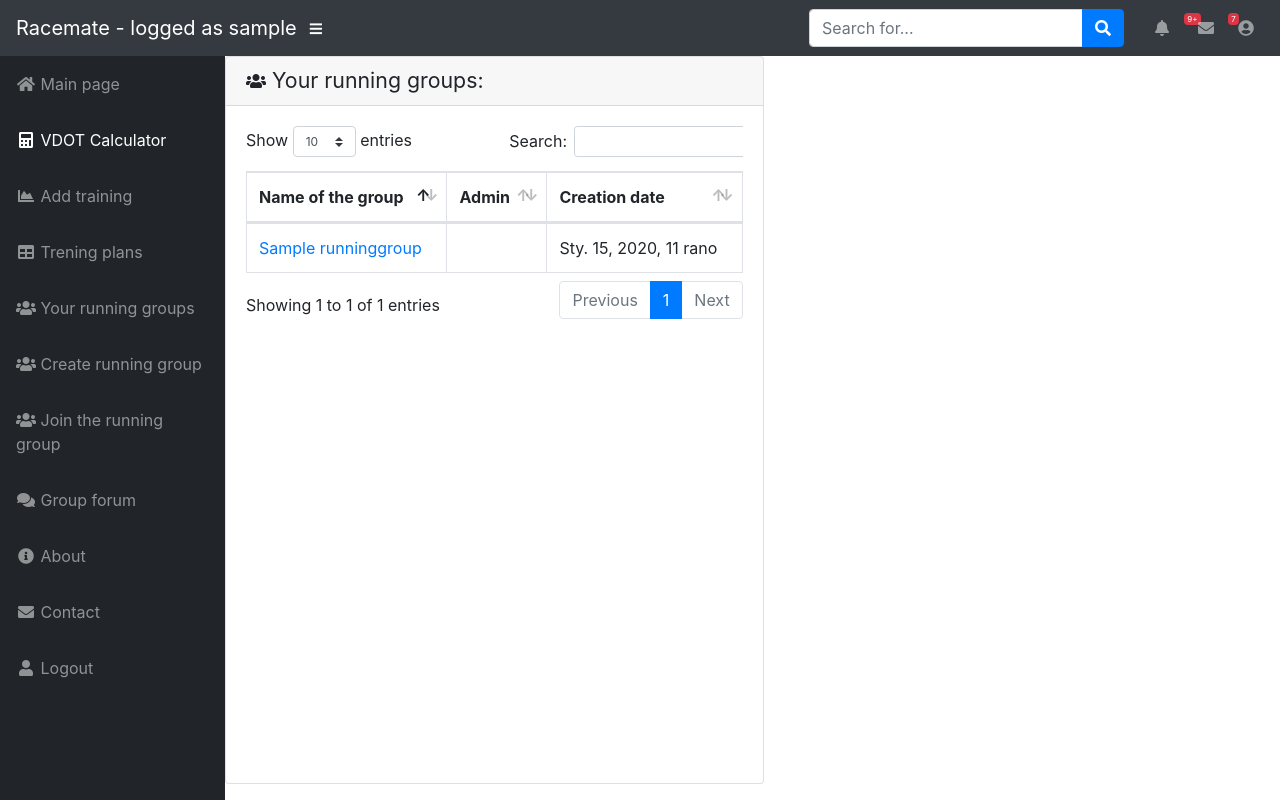
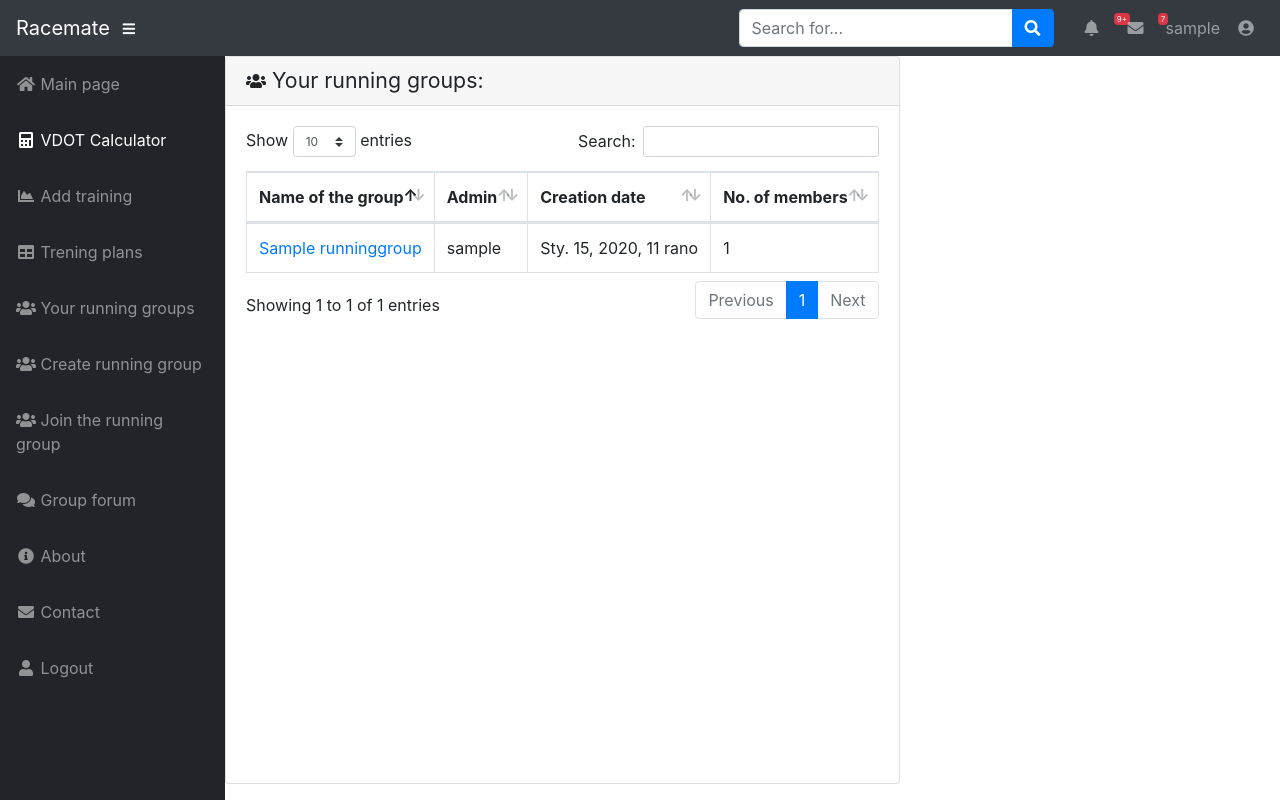
Before and after one commit to przemyslawkulak/Racemate-aplikacja-biegowa, a Django app: page /showgroups/ in a window 1280 px wide. Run offline with Django 3.2, Linux system fonts and the light colour scheme; a user stored in the database is signed in; tables that the repository leaves empty hold one stand-in row (values such as "Sample post"); some libraries are stand-ins or nearby versions.

Commit message:
index update showgroups showing - admin and group members

```diff
--- a/group/templates/group/showgroups.html
+++ b/group/templates/group/showgroups.html
@@ -17,17 +17,18 @@
                       <th>Name of the group</th>
                       <th>Admin</th>
                       <th>Creation date</th>
+                         <th>No. of members</th>
 
                     </tr>
                   </thead>
                 <tbody>
-                    {% for i in group %}
+                    {% for i in groups %}
                     <tr>
 
                         <td><a href='/running_group/{{i.id}}'>{{i.name}}</a></td>
-                      <td>{{i.admin.username}}</td>
+                      <td>{{i.admins}}</td>
                       <td>{{i.date}}</td>
-
+                        <td>{{i.members}}</td>
                     {% endfor%}
                     </tr>
 
--- a/group/views.py
+++ b/group/views.py
@@ -17,6 +17,20 @@ class RunningGroupView(LoginRequiredMixin, View):
 
         return render(request, 'group/running-group.html', {'user': user, "group": group})
 
+
+class ShowGroupsView(LoginRequiredMixin, View):
+    def get(self, request):
+        groups = []
+        admin = []
+        group = RunningGroup.objects.all().filter(members=request.user)
+        for i in group:
+            admins = MyUser.objects.filter(admins=i)
+            for j in admins:
+                admin = j.username
+
+            m = len(MyUser.objects.filter(members=i))
+            groups.append({"name": i.name, "admins": admin, "members": m, "date": i.date, "id": i.id})
+        return render(request, 'group/showgroups.html', {"groups": groups})
 
 class JoinGroupView(LoginRequiredMixin, View):
     def get(self, request):
@@ -103,10 +117,7 @@ class CreateGroupView(LoginRequiredMixin, View):
         return redirect('show-groups')
 
 
-class ShowGroupsView(LoginRequiredMixin, View):
-    def get(self, request):
-        group = RunningGroup.objects.all().filter(members=request.user)
-        return render(request, 'group/showgroups.html', {"group": group})
+
 
 
 class AdminView(LoginRequiredMixin, View):
--- a/racemate/templates/racemate/index.html
+++ b/racemate/templates/racemate/index.html
@@ -29,7 +29,7 @@
 
     <nav class="navbar navbar-expand navbar-dark bg-dark static-top">
 
-      <a class="navbar-brand mr-1" href='{% url 'landing-page' %}'>Racemate - logged as {{user.username}}</a>
+      <a class="navbar-brand mr-1" href='{% url 'landing-page' %}'>Racemate</a>
 
       <button class="btn btn-link btn-sm text-white order-1 order-sm-0" id="sidebarToggle" href='{% url 'landing-page' %}'>
         <i class="fas fa-bars"></i>
@@ -73,8 +73,12 @@
             <a class="dropdown-item" href="#">Something else here</a>
           </div>
         </li>
+          <li><a class="nav-link" href="{% url 'landing-page' %}" >
+            {{user.username}}
+          </a>
+          </li>
         <li class="nav-item dropdown no-arrow">
-          <a class="nav-link dropdown-toggle" href="#" id="userDropdown" role="button" data-toggle="dropdown" aria-haspopup="true" aria-expanded="false">
+          <a class="nav-link dropdown-toggle" href="{% url 'landing-page' %}" >
             <i class="fas fa-user-circle fa-fw"></i>
           </a>
           <div class="dropdown-menu dropdown-menu-right" aria-labelledby="userDropdown">
```
